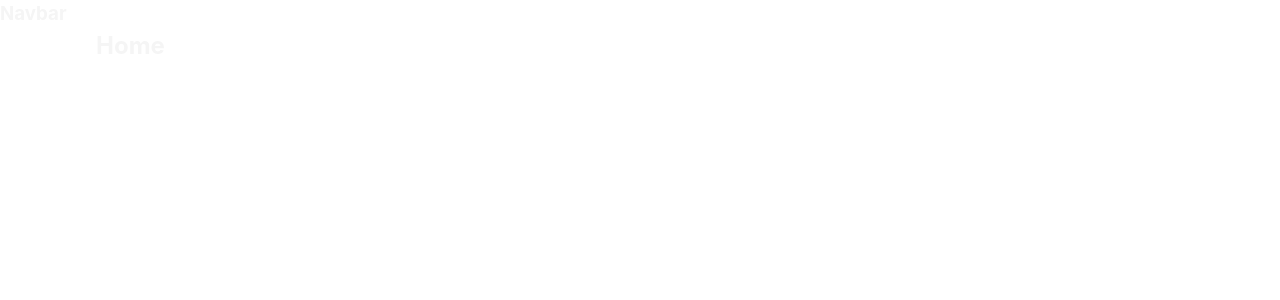
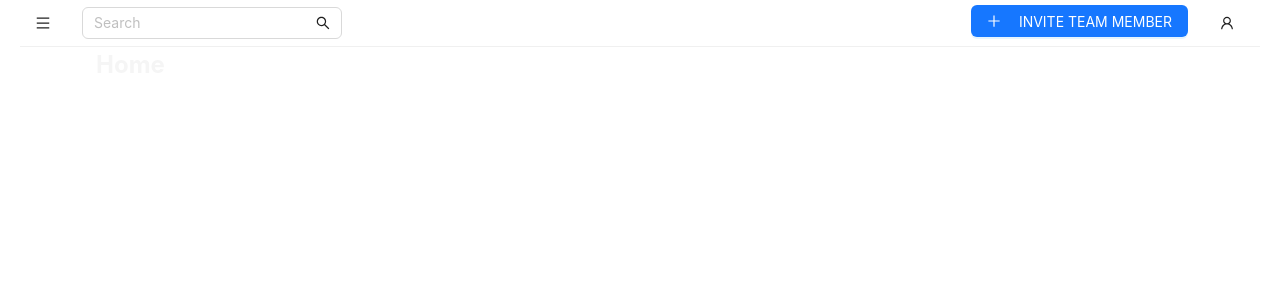
Before and after one commit to DhruviDesai04/spa-assignment, a React (Create React App) app: page / in a window 1280 px wide. Shown: the top 300 px of the page. Built offline with nearby package versions, Linux system fonts and the light colour scheme.

Commit message:
Implement Basic navbar with side drawer and User profile dropdown

```diff
--- a/src/App.css
+++ b/src/App.css
@@ -78,6 +78,22 @@ input[type="button"]::-moz-focus-inner {
   border: none;
 }
 
+.d-flex-center {
+  display: flex;
+  justify-content: center;
+  align-items: center;
+}
+
+.d-flex-btw {
+  display: flex;
+  justify-content: space-between;
+  align-items: center;
+}
+
+.w-100 {
+  width: 100%;
+}
+
 .main-container {
   width: 85%;
   margin: 0 auto;
--- a/src/App.js
+++ b/src/App.js
@@ -1,6 +1,7 @@
 import React from "react";
 import Routers from "./Routers";
 import './App.css';
+import './antd.css';
 
 function App() {
   return (
--- /dev/null
+++ b/src/antd.css
@@ -0,0 +1,45 @@
+.ant-divider-horizontal {
+    margin: 8px 0;
+}
+
+:where(.css-dev-only-do-not-override-dfjnss).ant-menu-light .ant-menu-item-selected,
+:where(.css-dev-only-do-not-override-dfjnss).ant-menu-light>.ant-menu .ant-menu-item-selected {
+    background-color: transparent !important;
+    color: var(--primary);
+}
+
+:where(.css-dev-only-do-not-override-dfjnss).ant-menu-horizontal .ant-menu-item,
+:where(.css-dev-only-do-not-override-dfjnss).ant-menu-horizontal .ant-menu-submenu {
+    padding: 0 10px;
+}
+
+:where(.css-dev-only-do-not-override-dfjnss).ant-input-group-wrapper {
+    vertical-align: middle;
+}
+
+:where(.css-dev-only-do-not-override-dfjnss).ant-btn-primary {
+    color: #fff;
+    background-color: var(--primary);
+    box-shadow: none;
+    border: 1px solid transparent;
+}
+
+:where(.css-dev-only-do-not-override-dfjnss).ant-btn-primary:not(:disabled):hover {
+    color: var(--primary);
+    background-color: var(--white);
+    box-shadow: none;
+    border: 1px solid var(--primary);
+}
+
+:where(.css-dev-only-do-not-override-dfjnss).ant-menu-light .ant-menu-item:not(.ant-menu-item-disabled):focus-visible,
+:where(.css-dev-only-do-not-override-dfjnss).ant-menu-light>.ant-menu .ant-menu-item:not(.ant-menu-item-disabled):focus-visible,
+:where(.css-dev-only-do-not-override-dfjnss).ant-menu-light .ant-menu-submenu-title:not(.ant-menu-item-disabled):focus-visible,
+:where(.css-dev-only-do-not-override-dfjnss).ant-menu-light>.ant-menu .ant-menu-submenu-title:not(.ant-menu-item-disabled):focus-visible,
+:where(.css-dev-only-do-not-override-dfjnss).ant-btn:not(:disabled):focus-visible {
+    outline: none !important;
+}
+
+:where(.css-dev-only-do-not-override-dfjnss).ant-menu-horizontal .ant-menu-item,
+:where(.css-dev-only-do-not-override-dfjnss).ant-menu-horizontal .ant-menu-submenu-title {
+    transition: none !important;
+}
--- a/src/components/Home/Navbars/Navbars.css
+++ b/src/components/Home/Navbars/Navbars.css
@@ -0,0 +1,3 @@
+#navbars {
+    padding: 0 20px;
+}
--- a/src/components/Home/Navbars/Navbars.js
+++ b/src/components/Home/Navbars/Navbars.js
@@ -1,18 +1,92 @@
-import React from "react";
-import { Link } from "react-router-dom";
+import React, { useState } from "react";
+import { UserOutlined, MenuOutlined, PlusOutlined, SearchOutlined } from '@ant-design/icons';
+import { Menu, Input, Button, Dropdown, Row, Drawer, Divider } from 'antd';
 
 import './Navbars.css';
 
 const Navbars = () => {
+    const [current, setCurrent] = useState('mail');
+    const [drawerVisible, setDrawerVisible] = useState(false);
+
+    const onClick = (e) => {
+        console.log('click ', e);
+        setCurrent(e.key);
+    };
+
+    const showDrawer = () => {
+        setDrawerVisible(true);
+    };
+
+    const onCloseDrawer = () => {
+        setDrawerVisible(false);
+    };
+
+    const hamburgerMenu = (
+        <Menu>
+            <Menu.Item key="menu1">Home</Menu.Item>
+            <Menu.Item key="menu2">About Us</Menu.Item>
+            <Menu.Item key="menu3">Blogs</Menu.Item>
+            <Menu.Item key="menu4">Career</Menu.Item>
+            <Menu.Item key="menu5">Services</Menu.Item>
+            <Menu.Item key="menu6">Contact Us</Menu.Item>
+        </Menu>
+    );
+
+    const userProfileMenu = (
+        <Menu>
+            <Menu.Item key="mode">Dark Mode</Menu.Item>
+            <Menu.Item key="Profile">Profile</Menu.Item>
+            <Divider />
+            <Menu.Item key="new">What's new</Menu.Item>
+            <Menu.Item key="help">Help</Menu.Item>
+            <Menu.Item key="feedback">Send Feedback</Menu.Item>
+            <Menu.Item key="hints">Hints & Shortcuts</Menu.Item>
+            <Divider />
+            <Menu.Item key="logout">Logout</Menu.Item>
+        </Menu>
+    );
+
     return (
         <section className="navbars" id="navbars">
             <div className="navbars-content">
-                <div className="home-navbar">
-                    <h1>Navbar</h1>
+                <div className="navbar">
+                    <Menu mode="horizontal" selectedKeys={[current]}>
+                        <Row className="d-flex-btw w-100">
+                            <div>
+                                <Menu.Item key="hamburger" onClick={showDrawer}>
+                                    <MenuOutlined />
+                                </Menu.Item>
+                                <Menu.Item key="search" onClick={onClick}>
+                                    <Input
+                                        placeholder="Search"
+                                        suffix={<SearchOutlined />}
+                                    />
+                                </Menu.Item>
+                            </div>
+                            <div>
+                                <Menu.Item key="addMembers" onClick={onClick}>
+                                    <Button type="primary"><PlusOutlined /> INVITE TEAM MEMBER</Button>
+                                </Menu.Item>
+                                <Menu.Item key="userProfile" icon={<UserOutlined />} onClick={onClick}>
+                                    <Dropdown overlay={userProfileMenu} placement="bottomLeft" trigger={['click']}>
+                                        <a href="/" onClick={(e) => e.preventDefault()}> </a>
+                                    </Dropdown>
+                                </Menu.Item>
+                            </div>
+                        </Row>
+                    </Menu>
+                    <Drawer
+                        placement="left"
+                        closable={false}
+                        onClose={onCloseDrawer}
+                        visible={drawerVisible}
+                    >
+                        {hamburgerMenu}
+                    </Drawer>
                 </div>
             </div>
         </section>
-    )
-}
+    );
+};
 
 export default Navbars;
```
